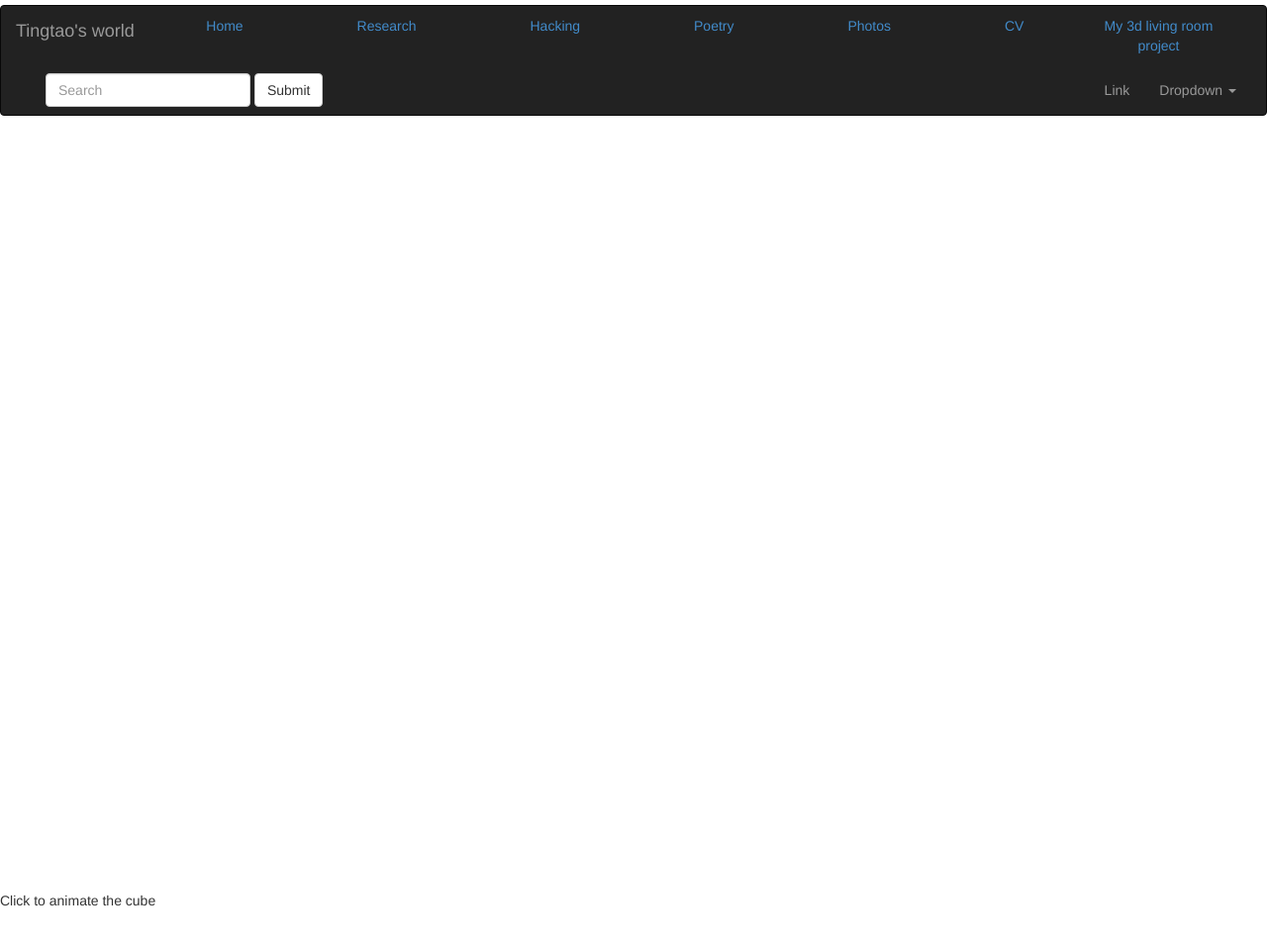
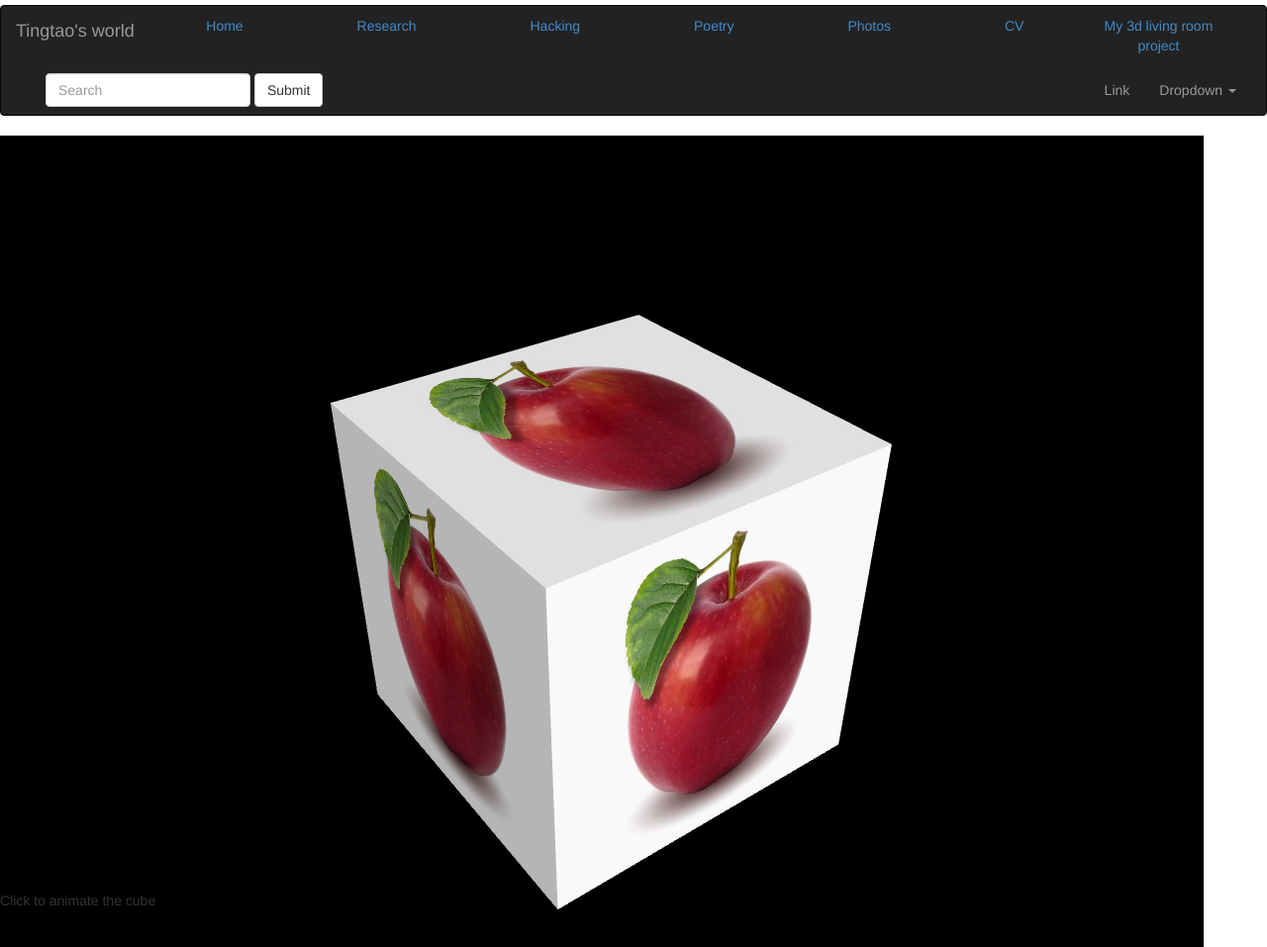
Before and after one commit to edmondztt/3d-living-room, a PHP site: page /3ddemo.php in a window 1280 px wide. Shown: the whole page at 99% size. Run offline with PHP 8.4, Linux system fonts and the light colour scheme; some libraries are stand-ins or nearby versions.

Commit message:
delete the three.js empty folder

```diff
--- a/www/3ddemo.php
+++ b/www/3ddemo.php
@@ -8,8 +8,8 @@
 
 <script type="text/javascript" src="/glmatrix/glMatrix.min.js"></script>
 
-<script type="text/javascript" src="../three.js/build/three.min.js"></script>
-<script type="text/javascript" src="../RequestAnimationFrame.js/RequestAnimationFrame.js"></script>
+<script type="text/javascript" src="../three.min.js"></script>
+<script type="text/javascript" src="../requestAnimationFrame.js"></script>
 <script>
 
 var renderer = null,
@@ -35,17 +35,17 @@ function onload()
 	light.position.set(0,0,1);
 	scene.add(light);
 
-	var mapUrl = "../image/test.jpg";
+	var mapUrl = "/test.jpg";
 	var map = THREE.ImageUtils.loadTexture(mapUrl);
 
 	var material = new THREE.MeshPhongMaterial({map: map});
 
 	var geometry = new THREE.CubeGeometry(1,1,1);
 
-	cube = new THREE.Mesh(geometry, mateiral);
+	cube = new THREE.Mesh(geometry, material);
 
 	cube.rotation.x = Math.PI / 5;
-	cube.ratation.y = Math.PI / 5;
+	cube.rotation.y = Math.PI / 5;
 
 	scene.add(cube);
 
@@ -66,8 +66,8 @@ function run()
 
 function addMouseHandler()
 {
-	var dom = renderer.domElement;
-	dom.addEventlistener('mouseup', onMouseUp, false);
+	var mydom = renderer.domElement;
+	mydom.addEventListener('mouseup', onMouseUp, false);
 }
 
 function onMouseUp(event){
@@ -81,7 +81,7 @@ function onMouseUp(event){
 
 <body onload="onload();">
 	<?php include "navigation.php"?>
-	<div id="container" style="width:95%; height:80%; position:absolute;">
+	<div id="container" style="width:95%; height:95%; position:absolute;">
 	</div>
 	<div id="prompt" style="width:95%; height:6%; bottom:0; position:absolute;">
 		Click to animate the cube
```
Also changed, not shown: www/.htaccess.
